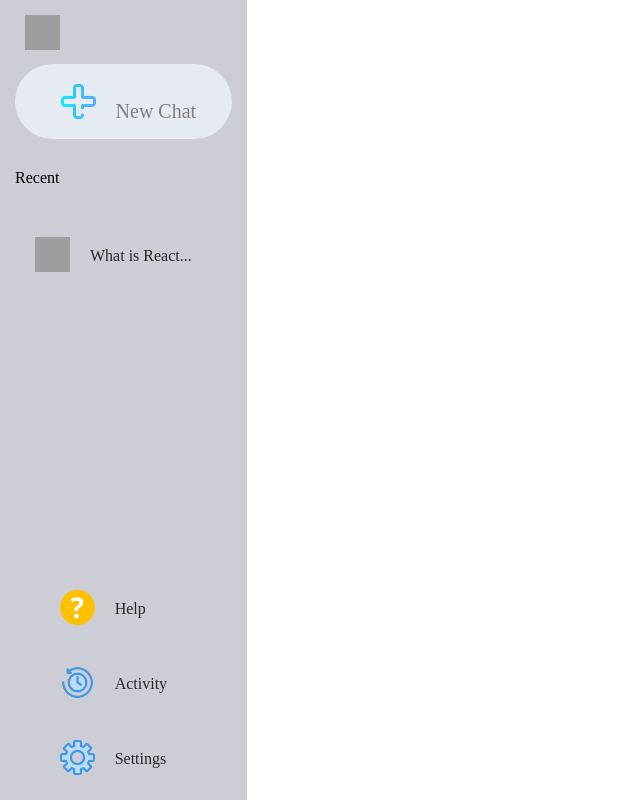
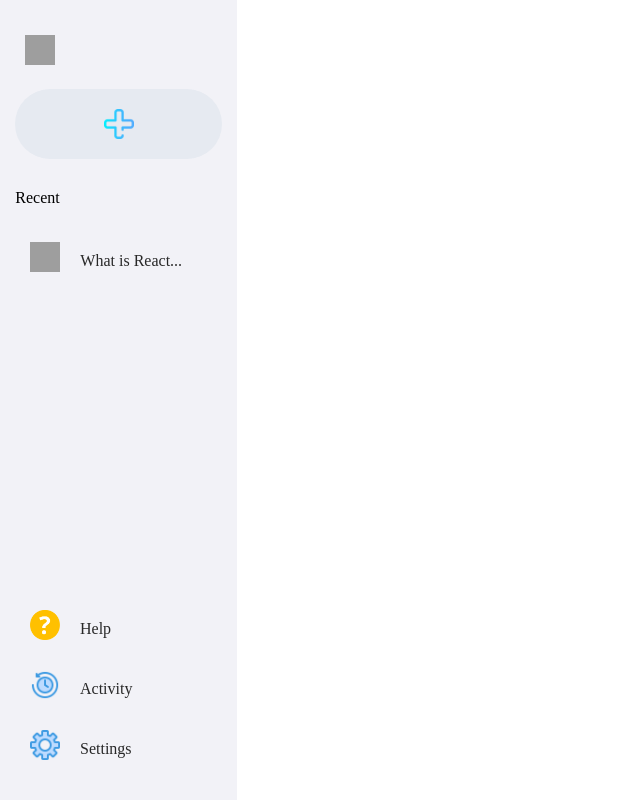
Before and after one commit to Judas-u/Gemini-AI, a React (Vite) app: page / in a window 1280 px wide. Shown: the whole page, without its empty margins (0-640 px from the left). Built offline with nearby package versions, Linux system fonts and the light colour scheme; grey boxes are pictures that could not be loaded.

Commit message:
New Chat - Hidden , CSS - Sidebar

```diff
--- a/src/components/Sidebar/Sidebar.css
+++ b/src/components/Sidebar/Sidebar.css
@@ -4,25 +4,26 @@
     flex-direction: column;
     justify-content: space-between;
     align-items: center;
-    background-color: #cdcdd6;
-    padding : 5px 15px;
+    background-color: #f2f2f7;
+    padding : 25px 15px;
 }
 
 .sidebar img{
-    height : 35px;
-    width : 35px;
+    height : 30px;
+    width : 30px;
     margin : 10px;
 }
 
 .sidebar .menu p{
     display: block;
     margin-left: auto;
-    margin-right: auto;
+    margin-right: 20px;
     cursor: pointer;
 }
 
 .sidebar .new-chat {
-    display: flex;
+    margin-top: 10px;
+    display:  flex;
     align-items: center;
     justify-content: center;
     gap : 10px;
@@ -30,7 +31,7 @@
     background-color: #e6eaf1;
     border-radius: 50px;
     font-size: 20px;
-    color: rgb(128, 127, 127);
+    color: rgb(118, 117, 117);
     cursor: pointer;
 }
 
@@ -43,14 +44,14 @@
 
 .sidebar .recent-title {
     margin-top: 30px;
-    margin-bottom: 20px;
+    margin-bottom: 10px;
 }
 
 .sidebar .recent-entry {
     display: flex;
     align-items: start;
     gap : 10px;
-    padding: 10px;
+    padding: 5px;
     padding-right: 40px;
     border-radius: 50px;
     color: #282828;
@@ -61,3 +62,17 @@
 .sidebar p {
     margin-top: 20px;
 }
+
+.sidebar .recent-entry:hover {
+    background-color: #e2e6eb;
+
+}
+
+.sidebar .bottom {
+    display: flex;
+    flex-direction: column;
+}
+
+.sidebar .bottom-item {
+    padding-right: 90px;
+}
--- a/src/components/Sidebar/Sidebar.jsx
+++ b/src/components/Sidebar/Sidebar.jsx
@@ -1,15 +1,18 @@
-import React from 'react'
+import React, { useState } from 'react'
 import './Sidebar.css'
 import { assets } from '../../assets/assets'
 
  const Sidebar = () => {
+
+    const [extended, setExtended] = useState(false)
+
     return (
         <div className="sidebar">
             <div className="top">
                 <img className='menu' src={assets.menu_icon} alt=""  />
                 <div className="new-chat">
                     <img src={assets.plus_icon} alt="" />
-                    <p>New Chat</p>
+                    {extended?<p>New Chat</p> : null}
                 </div>
                 <div className="recent">
                     <p className="recent-title">Recent</p>
```
